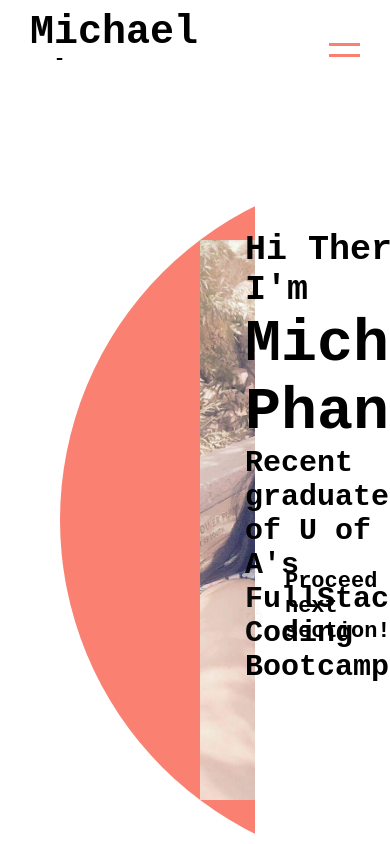
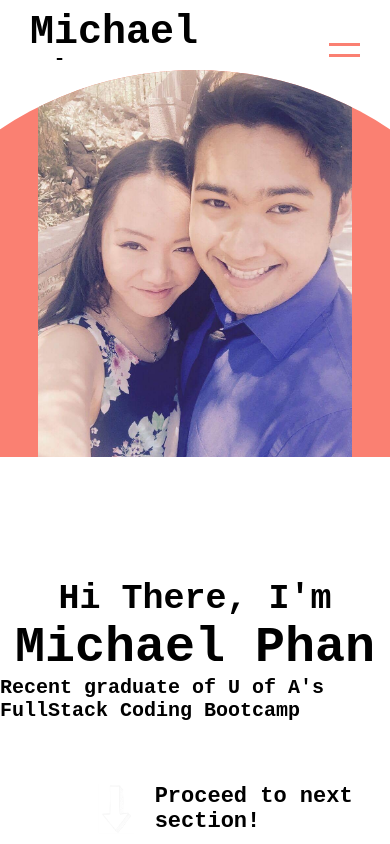
Before and after one commit to michaelphan35/react-portfolio, a React (Create React App) app: page / in a window 390 px wide. Built offline with nearby package versions, Linux system fonts and the light colour scheme.

Commit message:
added mobile functionailty

```diff
--- a/public/index.html
+++ b/public/index.html
@@ -2,7 +2,7 @@
 <html lang="en">
   <head>
     <meta charset="utf-8" />
-    <meta name="viewport" content="width=device-width, initial-scale=1" />
+    <meta name="viewport" content="width=device-width, maximum scale=1.5" />
     <meta name="description" content="Web site created using create-react-app">
     <link href="https://fonts.googleapis.com/css2?family=Roboto+Mono:ital,wght@0,300;0,400;1,300;1,400&display=swap" rel="styles<heet">
     <title>Michael Phan Portfolio</title>
--- a/src/components/contact/contact.scss
+++ b/src/components/contact/contact.scss
@@ -1,3 +1,5 @@
+@import "../../global.scss";
+
 * {
     scroll-behavior: inherit;
 }
@@ -18,6 +20,10 @@
         align-items: center;
         flex-direction: column;
         margin-right: 50px;
+
+        @include mobile {
+         width: 100%;
+        }
 
         a {
             text-decoration: none;
@@ -47,6 +53,12 @@
         height: 700px;
         color: salmon;
         margin-left: 50px;
+        flex-wrap: wrap;
+
+        @include mobile {
+         width: 100%;
+
+        }
 
         h2 {
             color: black;
@@ -57,6 +69,11 @@
         .itemContainer {
             display: flex;
             align-items: center;
+            flex-wrap: wrap;
+
+            @include mobile {
+                flex-direction: column;
+            }
 
             a {
                 text-decoration: none !important;
--- a/src/components/intro/intro.scss
+++ b/src/components/intro/intro.scss
@@ -1,3 +1,7 @@
+@import "../../global.scss";
+
+
+
 * {
     scroll-behavior: inherit;
 }
@@ -5,12 +9,14 @@
     background-color: white;
     display: flex;
 
+    @include mobile {
+        flex-direction: column;
+        align-items: center;
+    }
+
     .left {
         flex: 0.5;
         overflow: hidden;
-        position: relative;
-        top: 100px;
-        left: 60px;
 
         .imgContainer {
             width: 700px;
@@ -18,12 +24,21 @@
             background-color: salmon;
             border-radius: 50%;
             display: flex;
-            align-items: center;
+            align-items: flex-end;
             justify-content: center;
             float: center;
 
+            @include mobile {
+                align-items: flex-start;
+            }
+
             img {
-                height: 80%
+                height: 87%;
+
+                @include mobile {
+                    height: 60%;
+                }
+
             }
         }
     }
@@ -35,21 +50,33 @@
         .wrapper {
             width: 100%;
             height: 100%;
-            padding-left: 50px;
             display: flex;
             flex-direction: column;
             justify-content: center;
+
+            @include mobile {
+                padding-left: 0;
+                align-items: center;
+            }
         }
 
         h1{
             font-size: 60px;
-            margin: 10 px 0
+            margin: 10 px 0;
+
+            @include mobile{
+                font-size: 50px;
+            }
         }
         h2{
             font-size: 35px;
         }
         h3 {
             font-size: 30px;
+
+            @include mobile{
+             font-size:20px;
+            }
         }
     }
     a {
@@ -59,6 +86,10 @@
         text-decoration: none;
         display: flex;
         justify-content: space-between;
+
+        @include mobile{
+         bottom: 10px;
+        }
 
         .h3 {
             color: black;
--- a/src/components/navbar/navbar.jsx
+++ b/src/components/navbar/navbar.jsx
@@ -1,5 +1,4 @@
 import "./navbar.scss"
-
 
 export default function navbar({ menuOpen, setMenuOpen}) {
   return (
--- a/src/components/navbar/navbar.scss
+++ b/src/components/navbar/navbar.scss
@@ -17,9 +17,10 @@
         align-items: center;
         justify-content: space-between;
 
-        .left{
+        .left {
             display: flex;
             align-items: center;
+            flex-direction: column;
 
             .logo {
                 font-size: 40px;
--- a/src/components/portfolio/portfolio.scss
+++ b/src/components/portfolio/portfolio.scss
@@ -1,3 +1,5 @@
+@import "../../global.scss";
+
 * {
     scroll-behavior: inherit;
 }
@@ -10,7 +12,10 @@
 
     h1 {
         font-size: 45px;
-        margin-bottom: 50px;
+
+        @include mobile {
+            font-size: 20px;
+        }
     }
 
     ul{
@@ -19,10 +24,22 @@
         list-style: none;
         display: flex;
 
+        @include mobile {
+         flex-wrap: wrap;
+         justify-content: center;
+         margin: 10px 0;
+
+        }
+
         li {
             font-size: 30px;
             margin-right: 20px;
             padding: 7px;
+
+            @include mobile {
+            font-size: 15px;
+            margin-right: 10px;
+            }
 
             &.active {
                 background-color: salmon;
@@ -35,12 +52,15 @@
     }
 
     .container {
-        margin-top: 100px;
         width: 70%;
         display: flex;
         align-items: center;
         justify-content: center;
-        flex-wrap: nowrap;
+        flex-wrap: wrap;
+
+        @include mobile {
+            width: 100%;
+        }
 
         .item {
             width: 220px;
@@ -52,8 +72,12 @@
             align-items: center;
             justify-content: center;
             color: white;
-            overflow: hidden;
             position: relative;
+
+            @include mobile {
+                width: 130px;
+                height: 120px;
+            }
 
             h3 {
                 position: absolute;
--- a/src/components/skills/skills.scss
+++ b/src/components/skills/skills.scss
@@ -1,3 +1,5 @@
+@import "../../global.scss";
+
 * {
     scroll-behavior: inherit;
 }
@@ -9,6 +11,14 @@
      background-color: white;
      flex-direction: column;
 
+     h1 {
+        font-size: 50px;
+
+        @include mobile {
+          font-size:25px;
+          margin-bottom: 20px;
+        }
+    }
      .container {
         background-color: salmon;
         width: 700px;
@@ -19,10 +29,19 @@
         justify-content: center;
         display: flex;
 
+        @include mobile {
+         margin-top: 0;
+         margin-bottom: 0;
+        }
+
         li {
             font-size: 50px;
             margin-top: 20px;
             margin-bottom: 20px;
+
+            @include mobile {
+            font-size: 25px;
+            }
         }
     }
 
--- /dev/null
+++ b/src/global.scss
@@ -0,0 +1,7 @@
+$width: 768px;
+
+@mixin mobile {
+    @media (max-width:#{$width}) {
+        @content
+    }
+}
```
